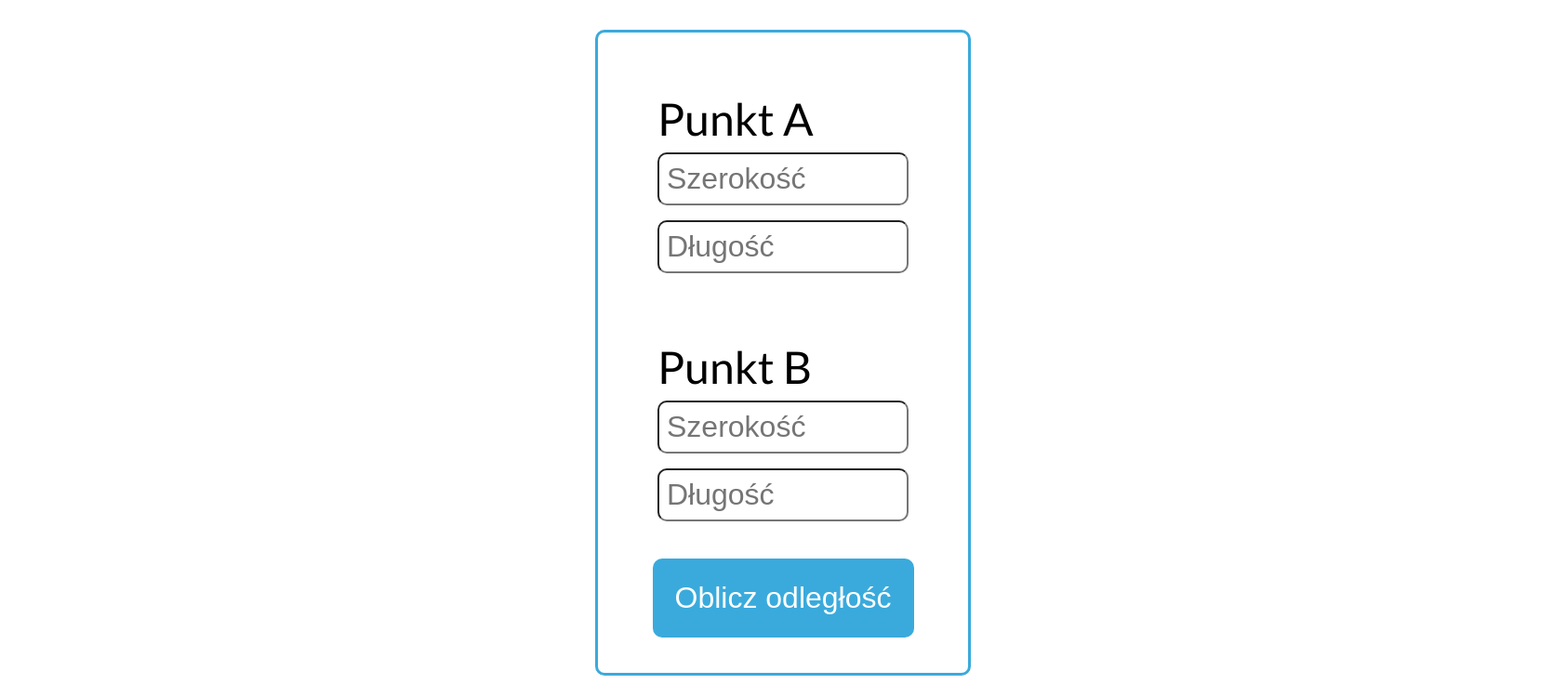
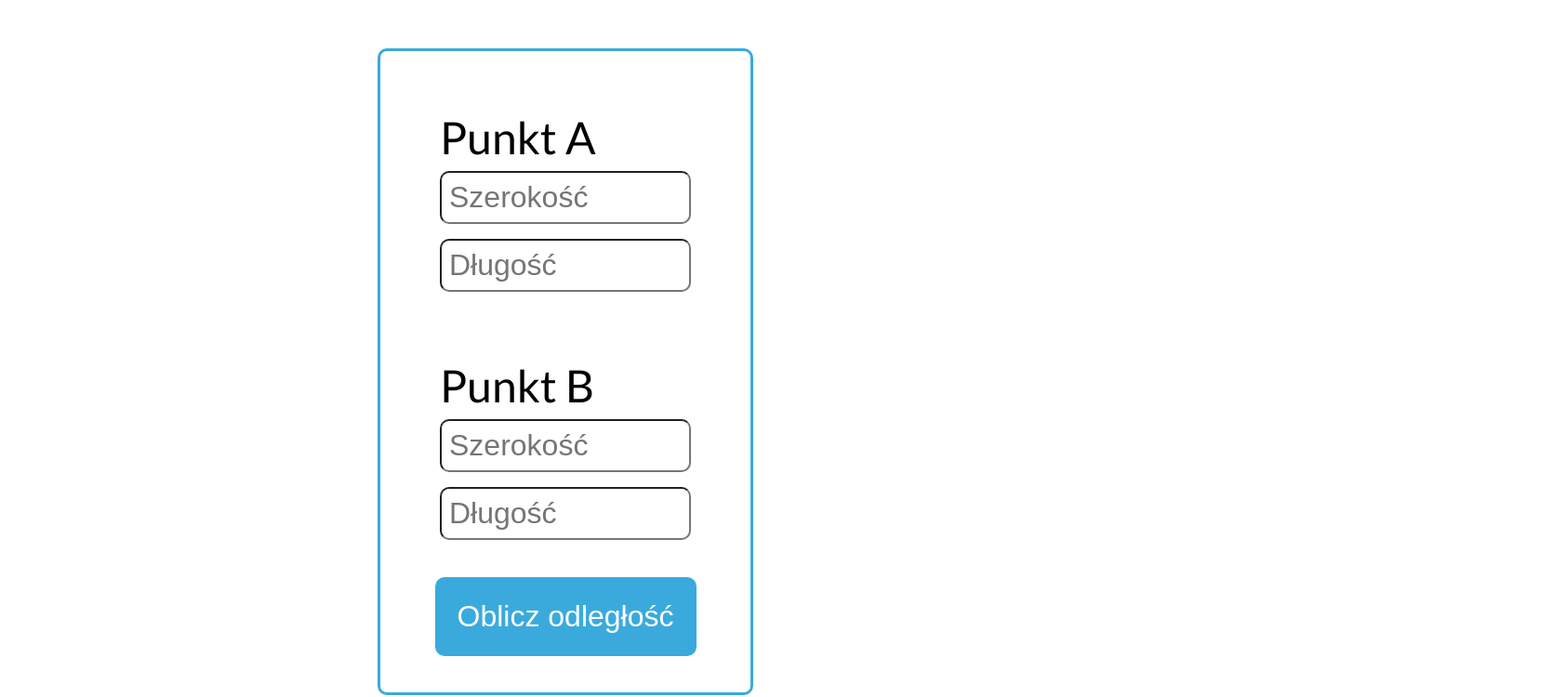
Before and after one commit to t-rogalski/distancecalculator, a Vue app: page / in a window 1280 px wide. Shown: the top 750 px of the page at 93% size, 1684 px wide, since content can reach past the window. Built offline with nearby package versions, Linux system fonts and the light colour scheme.

Commit message:
Dodanie animacji pojawiania się mapy

```diff
--- a/src/App.css
+++ b/src/App.css
@@ -60,12 +60,62 @@
 }
 
 body {
-  min-height: 100vh;
   margin: 0;
   padding: 0;
   font-family: 'Lato', Arial, sans-serif;
 }
 
+/* .container {
+  display: flex;
+  justify-content: space-between;
+  align-items: center;
+  min-height: 100vh;
+}
+
+.formContainer {
+  display: flex;
+  justify-content: center;
+  flex: 1;
+  margin: 2rem;
+}
+
 .mapContainer {
   margin: 2rem;
+  flex: 0;
+  transition: flex 1s;
 }
+
+.mapcontainer .shifted {
+  flex: auto;
+} */
+.container {
+  display: flex;
+  justify-content: center;
+  align-items: center;
+  min-height: 100vh;
+}
+
+.formContainer {
+  display: flex;
+  justify-content: center;
+  flex: 1;
+  margin: clamp(0.5rem, 3vw, 2rem);
+}
+
+.mapContainer {
+  display: flex;
+  flex-direction: column;
+  align-items: center;
+  width: 0;
+  flex: 0;
+  opacity: 0;
+  overflow: hidden;
+  transition: flex 1s, width 1s, opacity 1.5s;
+  margin: clamp(0.5rem, 3vw, 2rem);
+}
+
+.container.shifted .mapContainer {
+  flex: auto;
+  width: clamp(300px, 70vw, 1200px);
+  opacity: 1;
+}
--- a/src/App.vue
+++ b/src/App.vue
@@ -1,9 +1,9 @@
 <template>
-  <div style="display: flex">
-    <div style="flex: 1">
+  <div class="container" :class="{ shifted }">
+    <div class="formContainer">
       <GeoForm @calculated="handleCalculated" />
     </div>
-    <div class="mapContainer" style="flex: 1">
+    <div class="mapContainer">
       <MapDisplay v-if="showMap" :lat1="coords.lat1" :lon1="coords.lon1" :lat2="coords.lat2" :lon2="coords.lon2" />
       <ResultDisplay v-if="result" :result="result" />
     </div>
@@ -19,6 +19,7 @@ import MapDisplay from './components/MapDisplay.vue';
 const result = ref(null);
 const coords = ref({ lat1: 0, lon1: 0, lat2: 0, lon2: 0 });
 const showMap = ref(false);
+const shifted = ref(false);
 
 function handleCalculated(data) {
   result.value = data;
@@ -29,5 +30,6 @@ function handleCalculated(data) {
     lon2: data.lon2,
   };
   showMap.value = true;
+  shifted.value = true;
 }
 </script>
--- a/src/GeoForm.css
+++ b/src/GeoForm.css
@@ -19,19 +19,8 @@ form {
   flex-direction: column;
   border: 3px solid #3aaadc;
   border-radius: 10px;
-  margin: 2rem 40rem;
   padding: clamp(1rem, 3vw, 2rem);
   padding-bottom: clamp(1.5rem, 3vw, 3rem);
-  transition: margin 0.5s cubic-bezier(0.4, 0, 0.2, 1);
-}
-
-.rolling {
-  margin: 2rem clamp(0.5rem, 5vw, 4rem);
-}
-
-.formWrapper {
-  display: flex;
-  align-items: center;
 }
 
 .input {
--- a/src/MapDisplay.css
+++ b/src/MapDisplay.css
@@ -1,4 +1,7 @@
 #map {
-  min-height: clamp(300px, 80vh, 700px);
-  width: clamp(300px, 70vw, 1200px);
+  height: clamp(300px, 70vh, 700px);
+  width: 100%;
+  border-radius: 20px;
+  box-shadow: 0 2px 16px #0002;
+  /* transition: height 0.6s, width 0.6s; */
 }
--- a/src/Result.css
+++ b/src/Result.css
@@ -1,5 +1,5 @@
-.result {
+/* .result {
   display: flex;
   justify-content: center;
   align-items: center;
-}
+} */
--- a/src/components/GeoForm.vue
+++ b/src/components/GeoForm.vue
@@ -1,6 +1,6 @@
 <template>
-  <div class="formWrapper">
-    <form @submit.prevent="calculateDistance" :class="{ rolling: isRolling }">
+  <!-- <div class="formWrapper"> -->
+  <form @submit.prevent="calculateDistance">
     <div class="coords">
       <div class="input">
         <label>Punkt A</label>
@@ -21,7 +21,7 @@
     </div>
     <button type="submit" @click="addRollingClass">Oblicz odległość</button>
   </form>
-  </div>
+  <!-- </div> -->
 </template>
 
 <script setup>
@@ -42,8 +42,4 @@ const calculateDistance = async () => {
   const data = await res.json();
   emit('calculated', data);
 };
-
-function addRollingClass() {
-  isRolling.value = true;
-}
 </script>
--- a/src/components/MapDisplay.vue
+++ b/src/components/MapDisplay.vue
@@ -24,6 +24,14 @@ onMounted(() => {
 
   markerA = L.marker([props.lat1, props.lon1]).addTo(map).bindPopup('Punkt A').openPopup();
   markerB = L.marker([props.lat2, props.lon2]).addTo(map).bindPopup('Punkt B');
+
+  line = L.polyline(
+    [
+      [props.lat1, props.lon1],
+      [props.lat2, props.lon2],
+    ],
+    { color: 'red', weight: 4 }
+  ).addTo(map);
 });
 
 watch(
```
Lines whose indentation alone changed are shown as unchanged.
